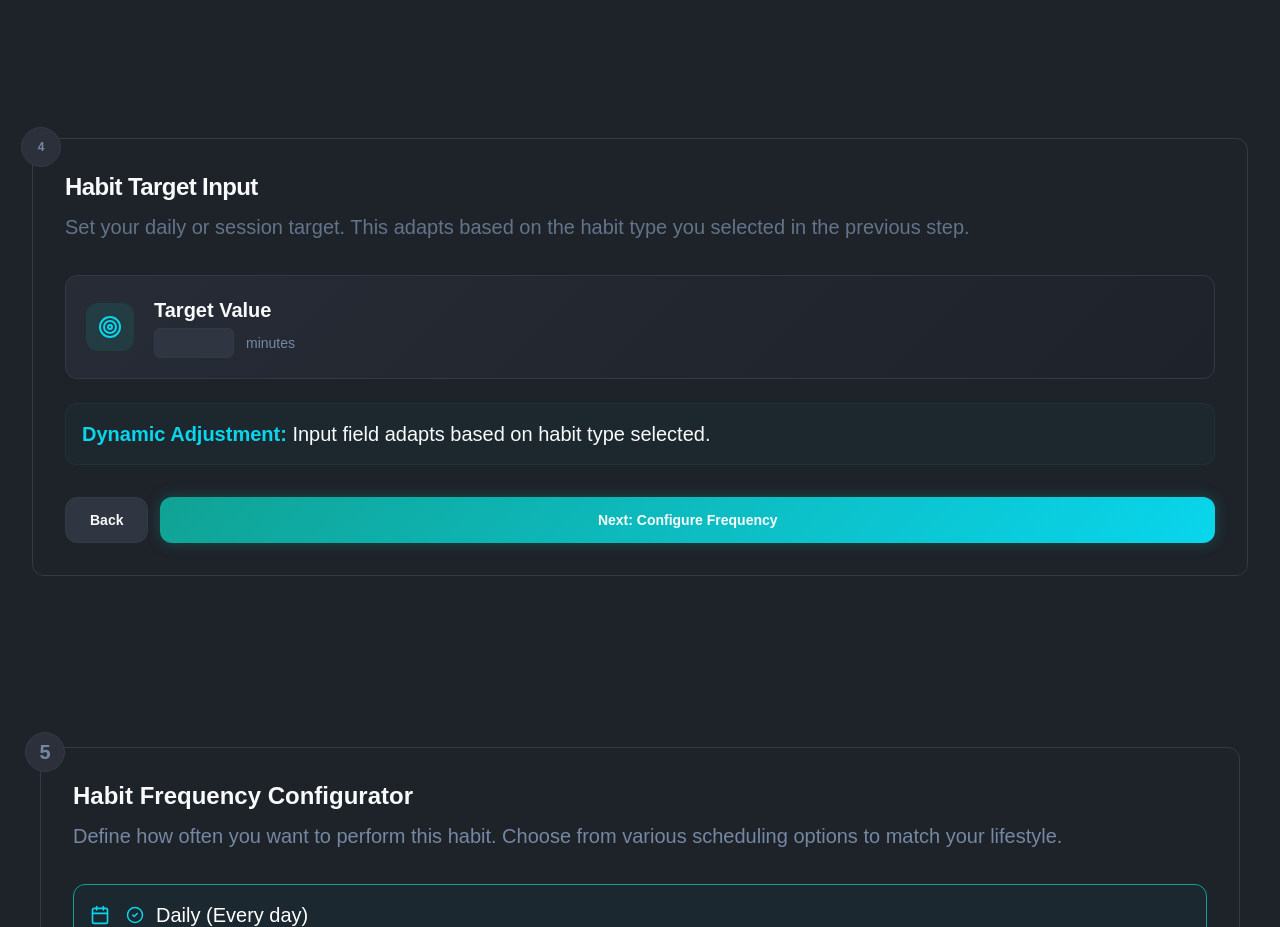
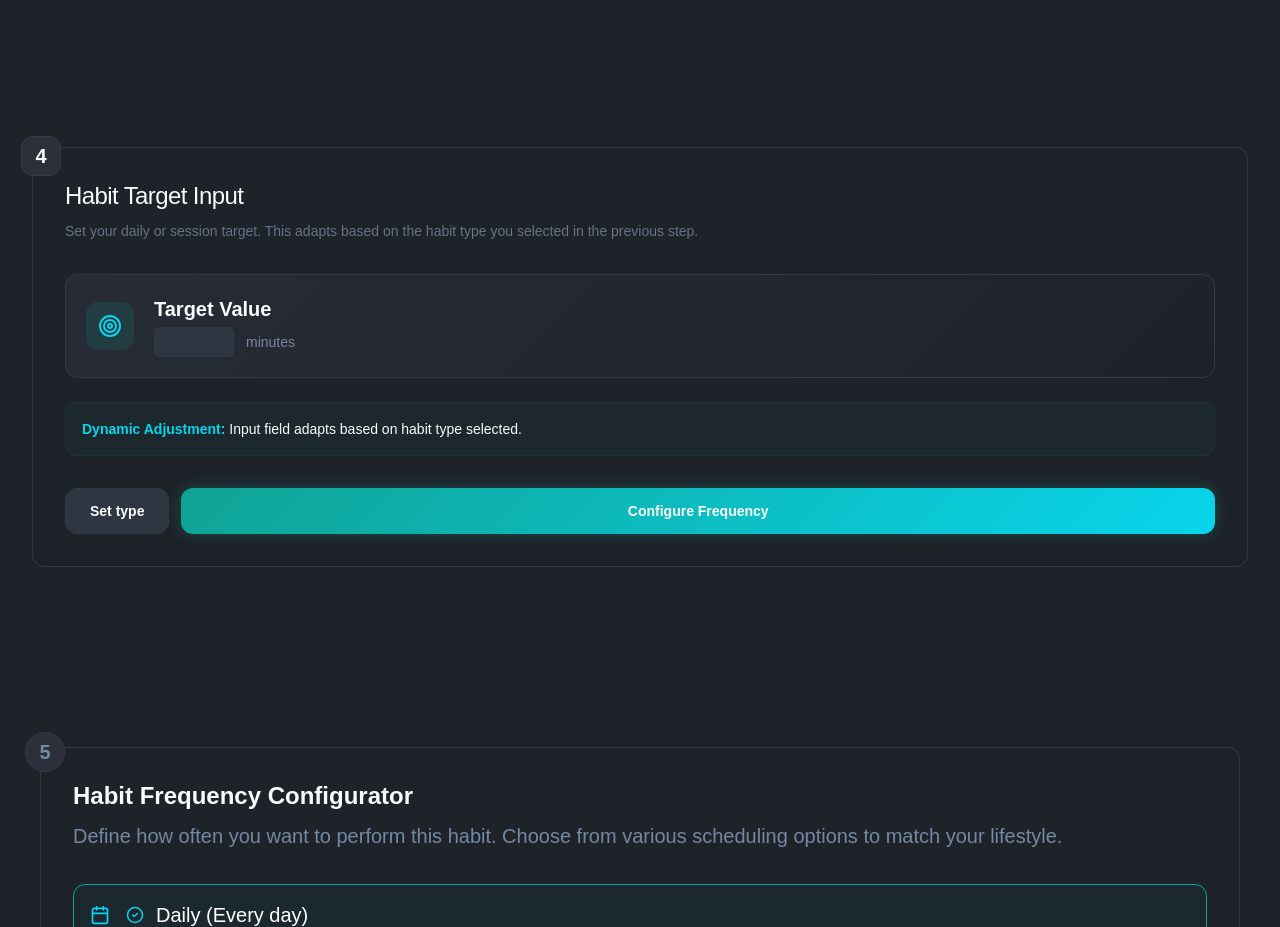
Before and after one commit to LemnsaLeger/Habit-crush, a React (Vite) app: page /create-habit in a window 1280 px wide. Shown: the part 2020-2947 px from the top of the page. Built offline with nearby package versions, Linux system fonts and the light colour scheme.

Commit message:
Modify HabitTargetInput.jsx, Add active logic to highlight card Step number.

```diff
--- a/src/components/HabitTargetInput.jsx
+++ b/src/components/HabitTargetInput.jsx
@@ -5,22 +5,28 @@ const HabitTargetInput = ({ active, habit, setHabit, onNext, onBack }) => {
   return (
     <div
       className={`${
-        active ? "ring-2 ring-[hsl(var(--border))]" : ""
+        active ? "" : ""
       } flex items-center justify-center min-h-screen p-4 h-100 w-full`}
     >
       {/* Container */}
       <div className="relative w-400 h-auto p-8 rounded-(--radius) border border-[hsl(var(--border))] bg-[hsl(var(--background))] text-[hsl(var(--foreground))]">
         {/* Step Indicator */}
-        <div className="absolute -top-3 -left-3 w-10 h-10 rounded-3xl border border-[hsl(var(--border))] bg-[hsl(var(--muted))] flex items-center justify-center text-xs font-bold text-[hsl(var(--muted-foreground))]">
+        <div
+          className={` ${
+            active
+              ? "bg-[hsl(var(--accent))] shadow-teal-300"
+              : "bg-[hsl(var(--muted))]"
+          } absolute -top-3 -left-3 w-10 h-10 rounded-xl border border-[hsl(var(--border))] flex items-center justify-center text-xl font-bold text-[hsl(var(--foreground))] `}
+        >
           4
         </div>
 
         {/* Header */}
         <header className="mb-8">
-          <h2 className="text-2xl font-bold tracking-tight mb-2">
+          <h2 className="text-2xl font-normal tracking-tight mb-2">
             Habit Target Input
           </h2>
-          <p className="text-[hsl(var(--muted-foreground))] text-xl leading-relaxed opacity-80">
+          <p className="text-[hsl(var(--muted-foreground))] text-sm leading-relaxed opacity-80">
             Set your daily or session target. This adapts based on the habit
             type you selected in the previous step.
           </p>
@@ -52,7 +58,7 @@ const HabitTargetInput = ({ active, habit, setHabit, onNext, onBack }) => {
         </div>
 
         {/* Dynamic Alert */}
-        <div className="p-4 mb-8 rounded-(--radius) bg-[hsl(var(--primary)/0.05)] border border-[hsl(var(--primary)/0.1)] text-xl">
+        <div className="p-4 mb-8 rounded-(--radius) bg-[hsl(var(--primary)/0.05)] border border-[hsl(var(--primary)/0.1)] text-sm">
           <p>
             <span className="text-[hsl(var(--accent))] font-semibold">
               Dynamic Adjustment:
@@ -71,13 +77,14 @@ const HabitTargetInput = ({ active, habit, setHabit, onNext, onBack }) => {
             }}
             onClick={onNext}
           >
-            Next: Configure Frequency
+            Configure Frequency
           </button>
 
-          <button className="px-6 py-3 rounded-(--radius) bg-[hsl(var(--secondary))] border border-[hsl(var(--border))] font-semibold text-sm hover:bg-[hsl(var(--muted))] transition-colors"
+          <button
+            className="px-6 py-3 rounded-(--radius) bg-[hsl(var(--secondary))] border border-[hsl(var(--border))] font-semibold text-sm hover:bg-[hsl(var(--muted))] transition-colors"
             onClick={onBack}
           >
-            Back
+            Set type
           </button>
         </div>
       </div>
```
